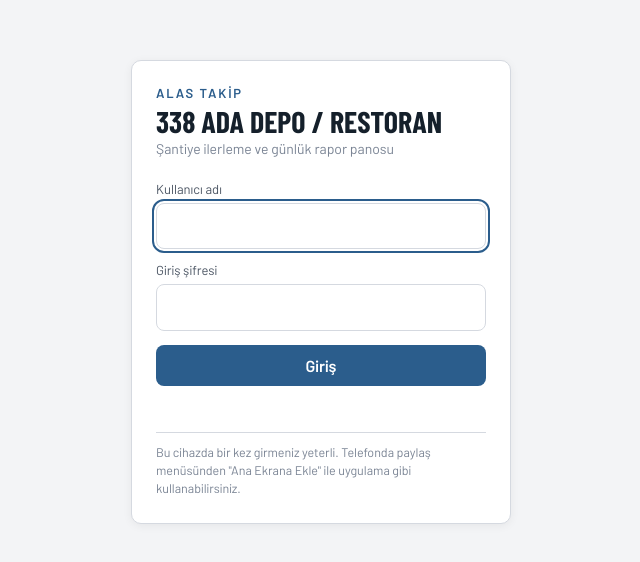
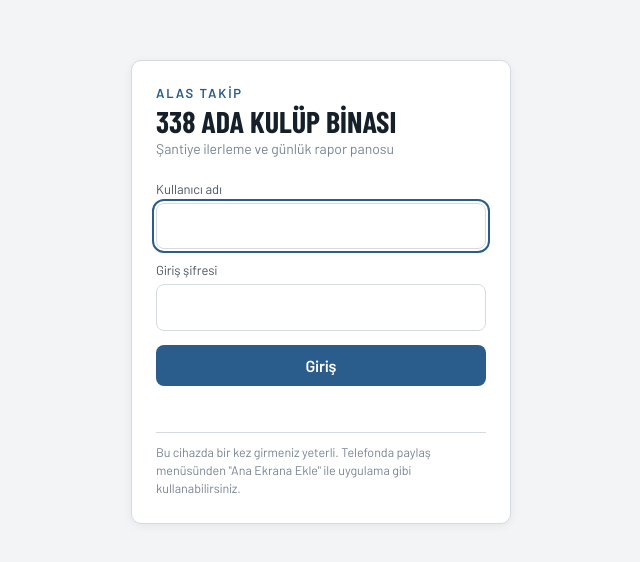
Before and after one commit to mhmt23/alas-takip, a website: page public/index.html in a window 1280 px wide. Shown: the part 108-670 px from the top of the page, without its empty margins (319-959 px from the left). Drawn offline with Linux system fonts and the light colour scheme; no server answers.

Commit message:
Başlık: 338 Ada Kulüp Binası
Co-Authored-By: Claude Opus 5.5 <noreply@anthropic.com>

```diff
--- a/public/index.html
+++ b/public/index.html
@@ -25,7 +25,7 @@ button:disabled{opacity:.6;cursor:default}
 </style></head><body>
 <form class="card" id="f" method="post" action="/api/login" autocomplete="on">
   <div class="brand">Alas Takip</div>
-  <h1>338 Ada Depo / Restoran</h1>
+  <h1>338 Ada Kulüp Binası</h1>
   <div class="sub">Şantiye ilerleme ve günlük rapor panosu</div>
   <label for="kul">Kullanıcı adı</label>
   <input type="text" id="kul" name="username" autocomplete="username" autocapitalize="none" autocorrect="off" spellcheck="false" required autofocus>
```
Also changed, not shown: public/app.html (+1 -1 lines).
